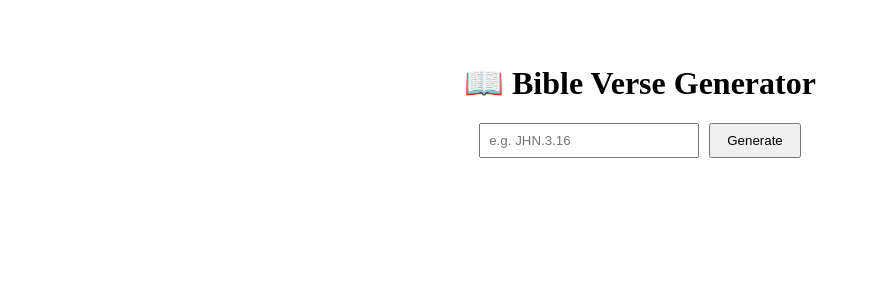
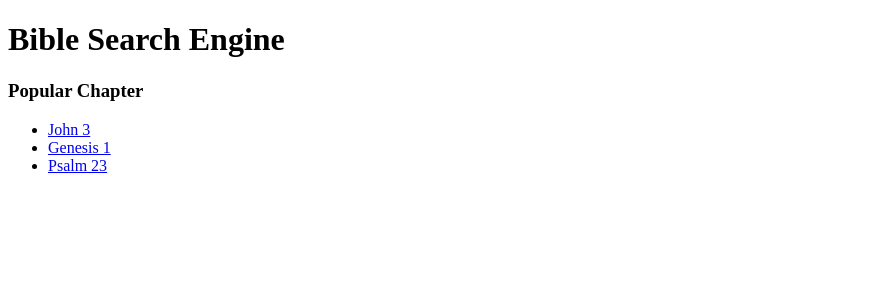
Before and after one commit to ariellemaravilla/mp-4, a Next.js app: page / in a window 1280 px wide. Shown: the top 300 px of the page, without its empty margins (0-871 px from the left). Built offline with nearby package versions, Linux system fonts and the light colour scheme.

Commit message:
restarting assignment

```diff
--- a/app/layout.tsx
+++ b/app/layout.tsx
@@ -1,7 +1,9 @@
-export default function RootLayout({ children }: { children: React.ReactNode }) {
-    return (
-        <html>
-        <body>{children}</body>
-        </html>
-    );
+export default function Layout({children}: { children: React.ReactNode }) {
+  return (
+      <html lang="en">
+        <body>
+            {children}
+        </body>
+      </html>
+  )
 }
--- a/app/page.tsx
+++ b/app/page.tsx
@@ -1,36 +1,15 @@
-"use client";
+import Link from "next/link";
 
-import { useState } from "react";
-import { useRouter } from "next/navigation";
-
-export default function HomePage() {
-    const [input, setInput] = useState("");
-    const router = useRouter();
-
-    const handleSubmit = (e: React.FormEvent) => {
-        e.preventDefault();
-        if (!input.trim()) return;
-        router.push(`/${input}`);
-    };
-
+export default function Home() {
     return (
-        <main style={{ textAlign: "center", marginTop: "4rem" }}>
-            <h1>📖 Bible Verse Generator</h1>
-            <form onSubmit={handleSubmit}>
-                <input
-                    type="text"
-                    placeholder="e.g. JHN.3.16"
-                    value={input}
-                    onChange={(e) => setInput(e.target.value)}
-                    style={{ padding: "8px", width: "200px" }}
-                />
-                <button
-                    type="submit"
-                    style={{ marginLeft: "10px", padding: "8px 16px" }}
-                >
-                    Generate
-                </button>
-            </form>
-        </main>
+      <div>
+          <h1>Bible Search Engine</h1>
+          <h3>Popular Chapter</h3>
+          <ul>
+              <li><Link href="/JHN.3">John 3</Link></li>
+              <li><Link href="/GEN.1">Genesis 1</Link></li>
+              <li><Link href="/PSA.23.1">Psalm 23</Link></li>
+          </ul>
+      </div>
     );
 }
--- a/types.ts
+++ /dev/null
@@ -1,5 +0,0 @@
-// types.ts
-export type BibleVerse = {
-    reference: string;
-    content: string;
-};
```
Also changed, not shown: app/[chapter]/page.tsx (added, +32 -0 lines), app/[verse]/page.tsx (deleted, +0 -24 lines), lib/getChapter.ts (added, +24 -0 lines), lib/getVerse.ts (deleted, +0 -39 lines).
